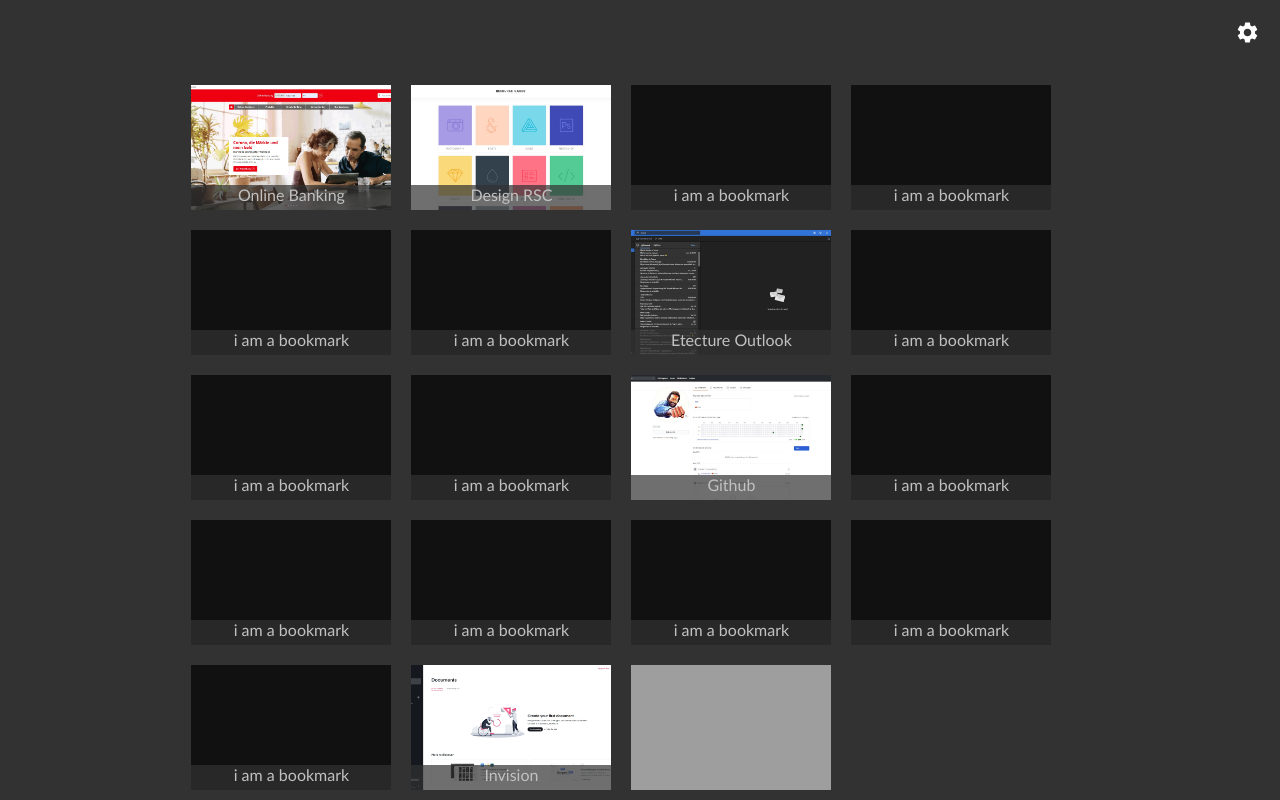
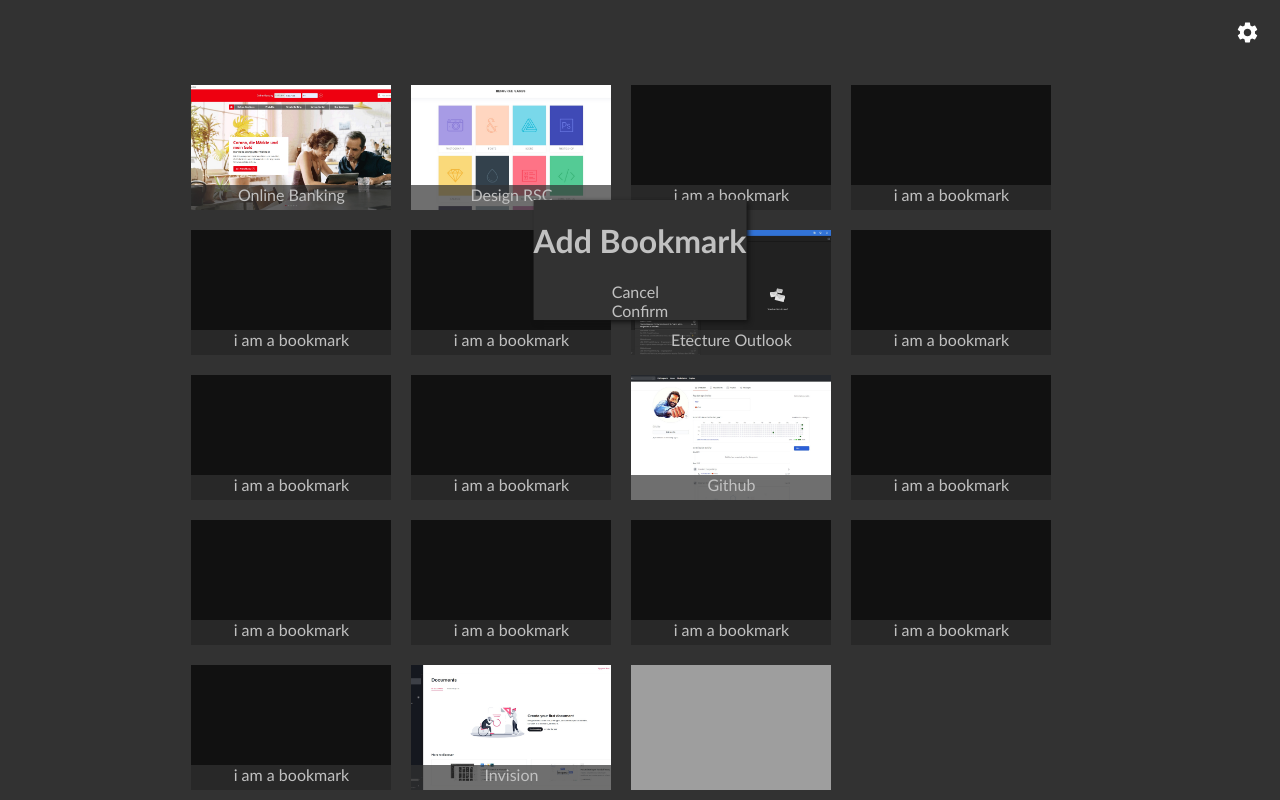
Before and after one commit to 0kMike/tabr, a React (Create React App) app: page / in a window 1280 px wide. Both pictures are taken after a click on the element 731 px from the left and 727 px from the top of the page. Built offline with nearby package versions, Linux system fonts and the light colour scheme; grey boxes are pictures that could not be loaded.

Commit message:
Add NewBookmark component

```diff
--- a/src/App.module.css
+++ b/src/App.module.css
@@ -10,6 +10,7 @@
   --color-greenDark: #006400;
   --color-greyDark: #1c1c1c;
   --color-greyDark2: #323232;
+  --color-greyDark2-transparent: rgba(50, 50, 50, 0.5);
   --color-greyDark3: #3c3c3c;
   --color-greyDark4: #4c4c4c;
   --color-indigo: #3f51b5;
@@ -38,6 +39,9 @@
 
   /*used fonts*/
   font-family: Calibri, sans-serif;
+
+  /*default shadow*/
+  --shadow-dark-main: 2px 2px 5px var(--color-black);
 }
 
 .App {
--- a/src/App.tsx
+++ b/src/App.tsx
@@ -3,11 +3,13 @@ import BookmarkArea from "./components/bookmarkArea/BookmarkArea";
 import RightSideArea from "./components/SideArea/RightSideArea/RightSideArea";
 import LeftSideArea from "./components/SideArea/LeftSideArea/LeftSideArea";
 import styles from './App.module.css';
+import NewBookmark from "./components/NewBookmark/NewBookmark";
 
 function App() {
 
   const [scale, setScale] = useState<number>(1);
   const [isDarkBackground, setIsDarkBackground] = useState<boolean>(true);
+  const [isShowNewBookmarkDialogue, setIsShowNewBookmarkDialogue] = useState<boolean>(false);
 
   const changeScale = (scale: number) => {
     setScale(scale);
@@ -24,11 +26,16 @@ function App() {
       backgroundColor: "var(--color-background-light)"
     };
 
+  const toggleShowNewBookmarkDialogue = (bool: boolean) => {
+    setIsShowNewBookmarkDialogue(bool);
+  }
+
   return (
     <div className={styles.App} style={appStyle}>
       <LeftSideArea/>
-      <BookmarkArea scale={scale} isDarkBackground={isDarkBackground}/>
+      <BookmarkArea scale={scale} isDarkBackground={isDarkBackground} toggleShowNewBookmarkDialogue={toggleShowNewBookmarkDialogue}/>
       <RightSideArea changeScale={changeScale} scale={scale} changeBackground={changeBackground} isDarkBackground={isDarkBackground}/>
+      {isShowNewBookmarkDialogue && <NewBookmark toggleShowNewBookmarkDialogue={toggleShowNewBookmarkDialogue}/>}
     </div>
   );
 }
--- /dev/null
+++ b/src/components/NewBookmark/NewBookmark.module.css
@@ -0,0 +1,33 @@
+.newBookmark {
+  align-items: center;
+  background-color: var(--color-background-dark);
+  box-shadow: var(--shadow-dark-main);
+  display: flex;
+  flex-direction: column;
+  justify-content: flex-start;
+  left: 50%;
+  margin: auto;
+  position: absolute;
+  top: 25%;
+  transform: translateX(-50%);
+  z-index: 1;
+}
+
+.header {
+  font-size: 2em;
+}
+
+.buttonFooter {
+  display: flex;
+  flex-direction: column;
+  margin: 0;
+  padding: 0, ;
+}
+
+.cancelButton {
+
+}
+
+.confirmButton {
+
+}
--- /dev/null
+++ b/src/components/NewBookmark/NewBookmark.tsx
@@ -0,0 +1,25 @@
+import React from 'react';
+import styles from './NewBookmark.module.css';
+
+export interface INewBookmarkProps {
+  toggleShowNewBookmarkDialogue(boolean: boolean): void;
+}
+
+function NewBookmark(props: INewBookmarkProps) {
+
+  const cancelClickHandler = () => {
+    props.toggleShowNewBookmarkDialogue(false);
+  }
+
+  return (
+    <div className={styles.newBookmark}>
+      <h1 className={styles.header}>Add Bookmark</h1>
+      <div className={styles.buttonFooter}>
+        <div className={styles.cancelButton} onClick={cancelClickHandler}>Cancel</div>
+        <div className={styles.confirmButton}>Confirm</div>
+      </div>
+    </div>
+  )
+}
+
+export default NewBookmark;
--- a/src/components/SideArea/RightSideArea/Settings/Settings.module.css
+++ b/src/components/SideArea/RightSideArea/Settings/Settings.module.css
@@ -4,7 +4,7 @@
     flex-direction: column;
     margin: 10px;
     z-index: 1;
-    box-shadow: 2px 2px 5px var(--color-black);
+    box-shadow: var(--shadow-dark-main);
 }
 
 .header {
@@ -70,7 +70,7 @@
     justify-content: flex-end;
 }
 
-.safe {
+.closeButton {
     background-color: var(--color-background-dark-variant-2);
     color: var(--color-text-main);
     cursor: pointer;
--- a/src/components/SideArea/RightSideArea/Settings/Settings.tsx
+++ b/src/components/SideArea/RightSideArea/Settings/Settings.tsx
@@ -55,7 +55,7 @@ function Settings(props: ISettingsProps) {
         </section>
       </section>
       <div className={styles.buttonFooter}>
-        <div className={styles.safe} onClick={props.hideSettings}>Close</div>
+        <div className={styles.closeButton} onClick={props.hideSettings}>Close</div>
       </div>
     </main>
   )
--- a/src/components/bookmarkArea/BookmarkArea.tsx
+++ b/src/components/bookmarkArea/BookmarkArea.tsx
@@ -7,6 +7,7 @@ import AddBookmark from "./bookmark/AddBookmark/AddBookmark";
 export interface IBookmarkAreaProps {
   scale: number;
   isDarkBackground: boolean;
+  toggleShowNewBookmarkDialogue(bool: boolean): void;
 }
 
 function BookmarkArea(props: IBookmarkAreaProps) {
@@ -21,7 +22,7 @@ function BookmarkArea(props: IBookmarkAreaProps) {
       <header className={styles.header}/>
       <section className={bookmarkSectionStyle}>
         {generateBookmarks}
-        <AddBookmark scale={props.scale}/>
+        <AddBookmark scale={props.scale} toggleShowNewBookmarkDialogue={props.toggleShowNewBookmarkDialogue}/>
       </section>
     </main>
   )
--- a/src/components/bookmarkArea/bookmark/AddBookmark/AddBookmark.tsx
+++ b/src/components/bookmarkArea/bookmark/AddBookmark/AddBookmark.tsx
@@ -3,9 +3,14 @@ import styles from "./AddBookmark.module.css";
 
 export interface IAddBookmarkProps {
   scale: number;
+  toggleShowNewBookmarkDialogue(bool: boolean): void;
 }
 
 function AddBookmark(props: IAddBookmarkProps) {
+
+  const addBookmarkClickHandler = () => {
+    props.toggleShowNewBookmarkDialogue(true);
+  }
 
   const bookmarkSize = {
     width: 200 * props.scale,
@@ -13,7 +18,7 @@ function AddBookmark(props: IAddBookmarkProps) {
   }
 
   return (
-    <div className={styles.addBookmark} style={bookmarkSize}>
+    <div className={styles.addBookmark} style={bookmarkSize} onClick={addBookmarkClickHandler}>
     </div>
   )
 }
```
Also changed, not shown: src/assets/thumbnails/placeholder.jpg (added).
